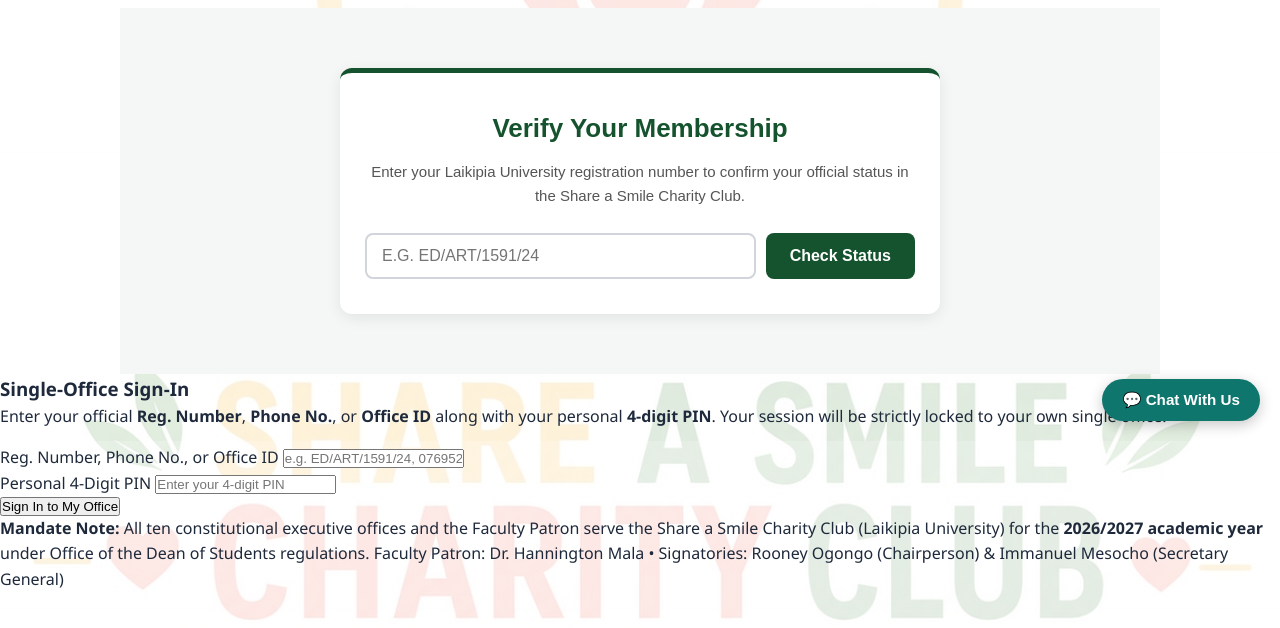
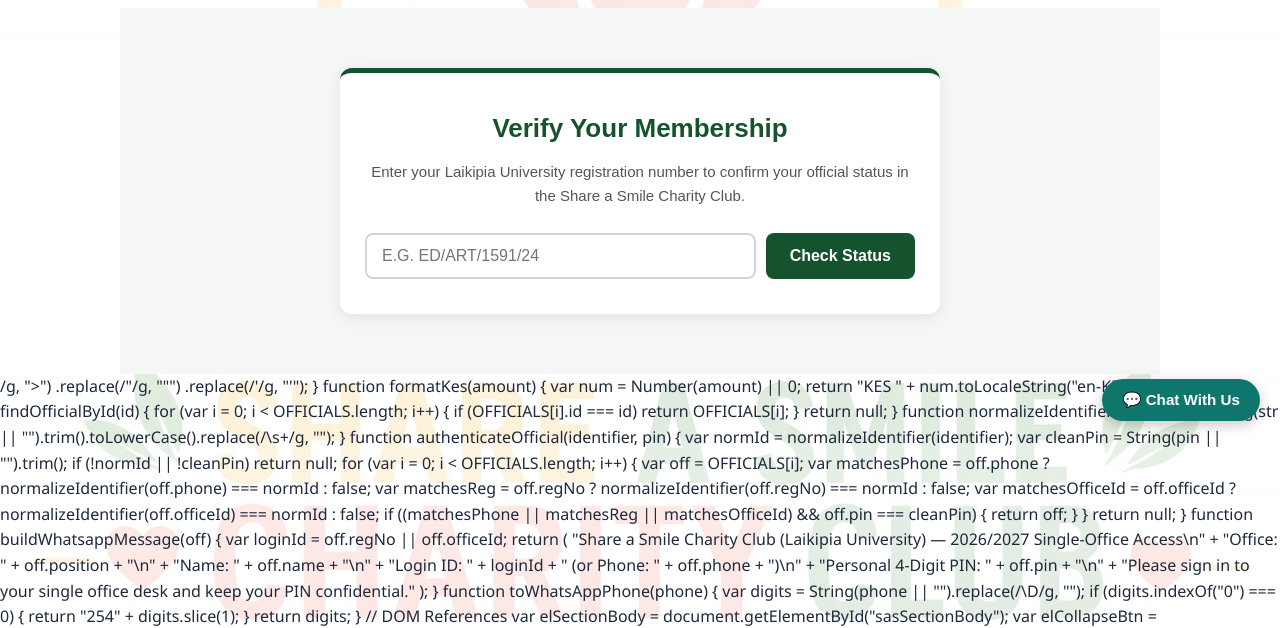
Before and after one commit to SHARE-A-SMILE-CLUB/share-a-smile-club.github.io, a plain HTML site: page index.html in a window 1280 px wide. Shown: the part 359-987 px from the top of the page. Drawn offline with Linux system fonts and the light colour scheme.

Commit message:
Update index.html

```diff
--- a/index.html
+++ b/index.html
@@ -927,60 +927,7 @@
 <!-- ===== END MEMBERSHIP VERIFICATION SECTION ===== -->
 
 
-      <!-- VIEW (b): INDIVIDUAL OFFICER DESK ACCESS (STRICT SINGLE-OFFICE) -->
-      <div id="sasDeskView" class="sas-hidden">
-        <!-- Sign-In Form (Shown when not signed in to an office) -->
-        <div id="sasLoginPanel" class="sas-auth-panel">
-          <h3>Single-Office Sign-In</h3>
-          <p class="sas-item-sub" style="margin-bottom:16px;">
-            Enter your official <strong>Reg. Number</strong>, <strong>Phone No.</strong>, or <strong>Office ID</strong> along with your personal <strong>4-digit PIN</strong>. Your session will be strictly locked to your own single office.
-          </p>
-
-          <div id="sasAuthMessage" class="sas-alert sas-alert-error sas-hidden" role="alert"></div>
-
-          <form id="sasLoginForm">
-            <div class="sas-form-group">
-              <label for="sasLoginIdentifier" class="sas-label">Reg. Number, Phone No., or Office ID</label>
-              <input type="text" id="sasLoginIdentifier" class="sas-input" placeholder="e.g. ED/ART/1591/24, 0769529801, or PATRON-MALA" required="">
-            </div>
-
-            <div class="sas-form-group">
-              <label for="sasLoginPin" class="sas-label">Personal 4-Digit PIN</label>
-              <input type="password" id="sasLoginPin" class="sas-input" inputmode="numeric" pattern="[0-9]{4}" maxlength="4" placeholder="Enter your 4-digit PIN" required="">
-            </div>
-
-            <div style="display:flex; flex-wrap:wrap; gap:10px; align-items:center;">
-              <button type="submit" class="sas-btn sas-btn-primary">
-                Sign In to My Office
-              </button>
-            </div>
-          </form>
-        </div>
-
-        <!-- Authenticated Single-Office Workspace (Shown only after valid login) -->
-        <div id="sasActiveDeskPanel" class="sas-hidden"></div>
-      </div>
-
-      <!-- Institutional Footer Note -->
-      <div class="sas-footer-note">
-        <span>
-          <strong>Mandate Note:</strong> All ten constitutional executive offices and the Faculty Patron serve the Share a Smile Charity Club (Laikipia University) for the <strong>2026/2027 academic year</strong> under Office of the Dean of Students regulations.
-        </span>
-        <span>
-          Faculty Patron: Dr. Hannington Mala • Signatories: Rooney Ogongo (Chairperson) &amp; Immanuel Mesocho (Secretary General)
-        </span>
-      </div>
-    </div>
-  </div>
-
-
-  <script>
-    (function () {
-      "use strict";
-
-      var STORAGE_KEY = "sas_lu_2026_2027_exec_desk_v2";
-      var CHAIR_MASTER_PIN = "1591";
-
+      <!
       // Official 10 Executive Committee Members + Faculty Patron (2026/2027 Academic Year)
       var OFFICIALS = [
         {
```
